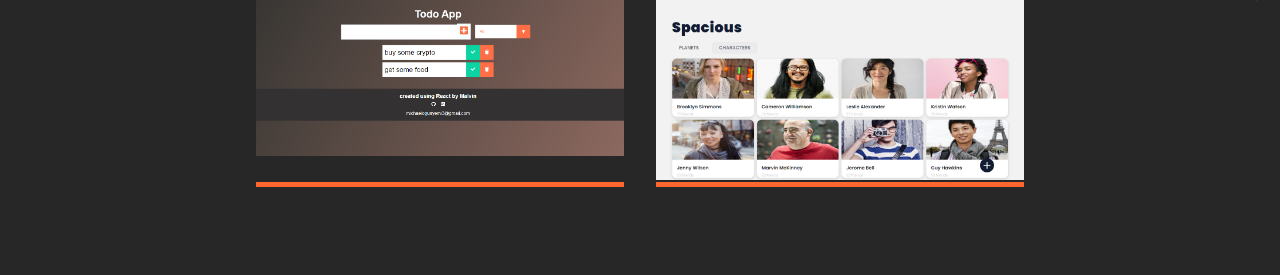
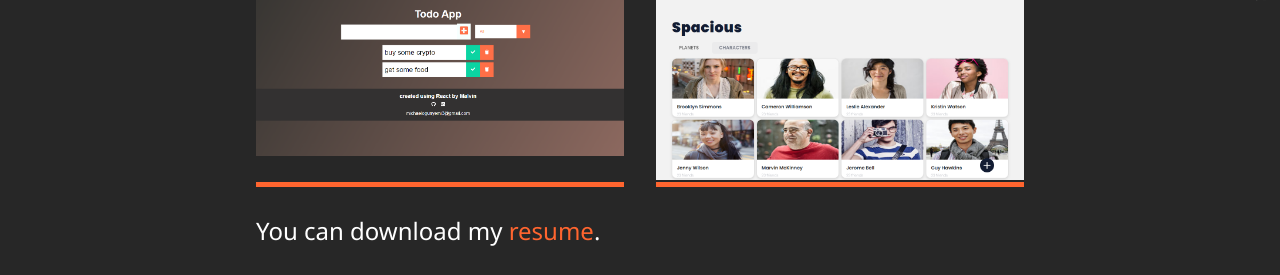
Before and after one commit to Malvin-mi/portfolio, a plain HTML site: page projects.html in a window 1280 px wide. Shown: the part 787-1062 px from the top of the page. Before the commit the page ends 1006 px from the top, so only its background shows below. Drawn offline with Linux system fonts and the light colour scheme.

Commit message:
my resume

```diff
--- a/projects.html
+++ b/projects.html
@@ -112,6 +112,11 @@
                 </div>
             </div>
 
+            <div class="resume">
+                <h2>You can download my <a href="./file/Michael's resume.pdf" download>resume</a>.</h4>
+
+            </div>
+
             <div class="social-icons">
                 <a href="https://twitter.com/Malvin_mi">
                     <i class="fa fa-twitter fa-2x" aria-hidden="true"></i>
--- a/scss/_projects.scss
+++ b/scss/_projects.scss
@@ -93,6 +93,15 @@
         }
     }
 
+    .resume {
+        width: 60vw;
+        margin: 2rem auto 0 auto;
+
+        a {
+            color: $secondary-color;
+        }
+    }
+
     .social-icons {
         display: flex;
         flex-direction: column;
```
Also changed, not shown: scss/main.css, 2 other files.
